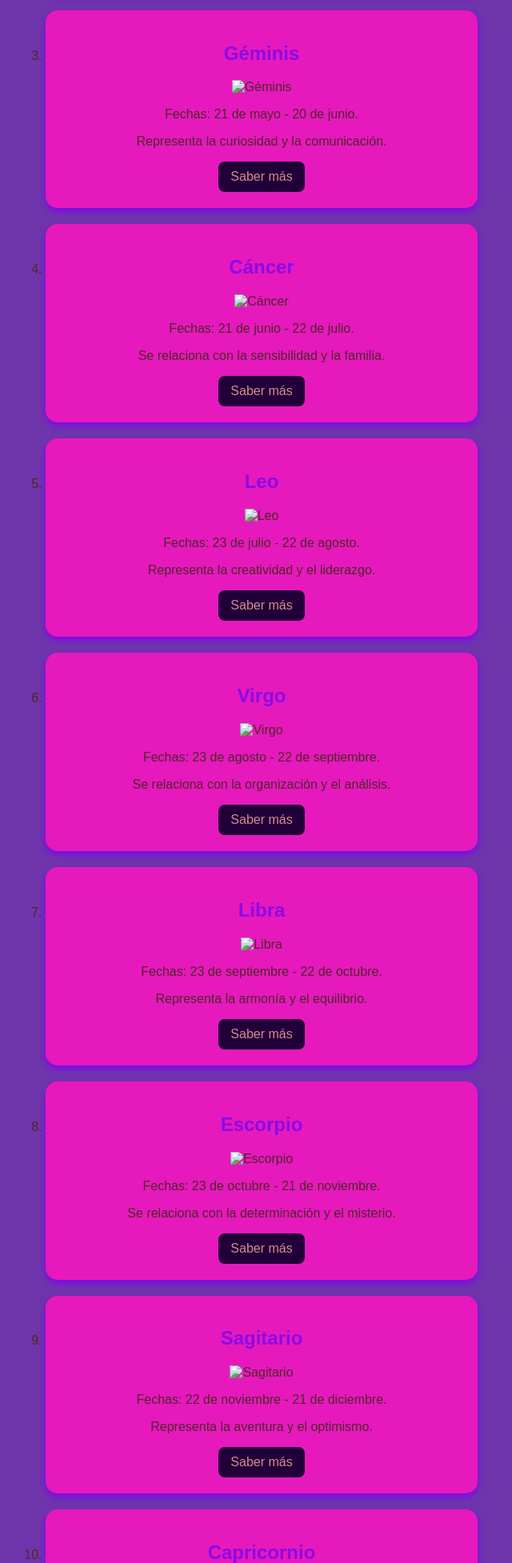
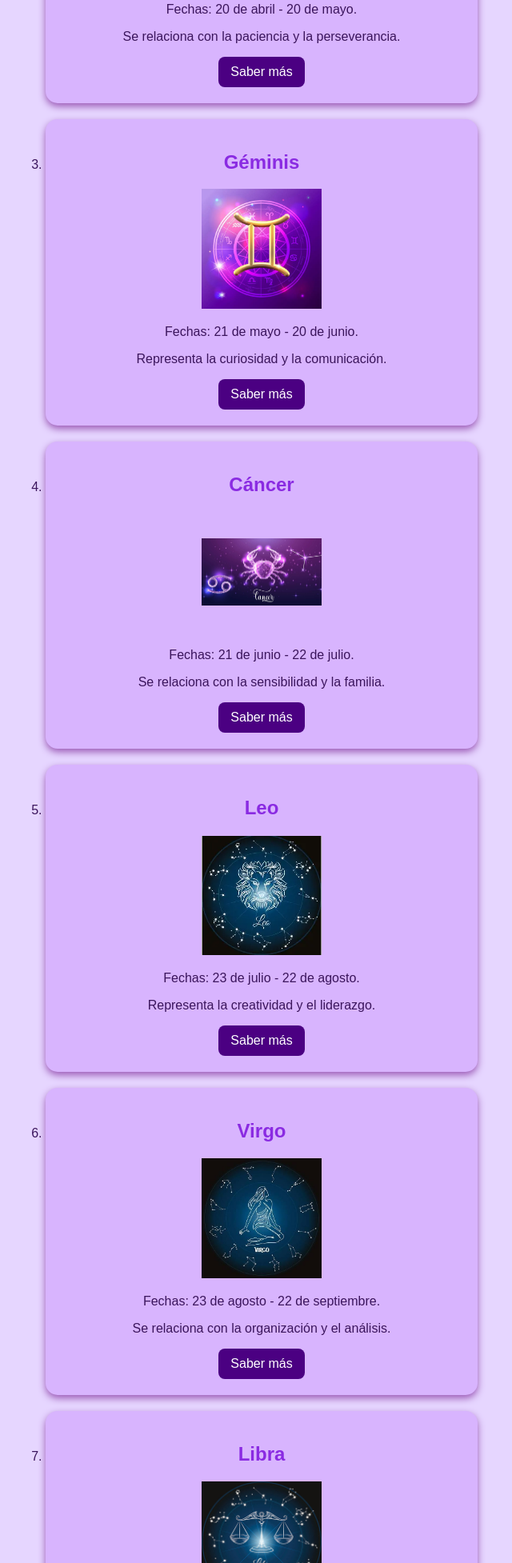
Before and after one commit to enriquecruztn-arch/p14zodiacal, a plain HTML site: page index.html in a window 1280 px wide. Shown: the part 846-2800 px from the top of the page at 80% size, without its empty margins (313-953 px from the left). Drawn offline with Linux system fonts and the light colour scheme; files whose address does not match are found by name.

Commit message:
Agregar imágenes de signos zodiacales y actualizar rutas en index.html; modificar estilos en stylee.css

```diff
--- a/index.html
+++ b/index.html
@@ -22,7 +22,7 @@
 
         <li>
             <h2>Tauro </h2>
-            <img src="" alt="Tauro" width="150">
+            <img src="c:\Users\TZAMN CRUZ\Documents\p14zodiacal\p14zodiacal\tauro.jpg" alt="Tauro" width="150">
             <p>Fechas: 20 de abril - 20 de mayo.</p>
             <p>Se relaciona con la paciencia y la perseverancia.</p>
             <a href="https://es.wikipedia.org/wiki/Tauro_(astrolog%C3%ADa)">Saber más</a>
@@ -30,7 +30,7 @@
 
         <li>
             <h2>Géminis </h2>
-            <img src="imagenes/geminis.jpg" alt="Géminis" width="150">
+            <img src="c:\Users\TZAMN CRUZ\Documents\p14zodiacal\p14zodiacal\geminis.jpg" alt="Géminis" width="150">
             <p>Fechas: 21 de mayo - 20 de junio.</p>
             <p>Representa la curiosidad y la comunicación.</p>
             <a href="https://es.wikipedia.org/wiki/G%C3%A9minis_(astrolog%C3%ADa)">Saber más</a>
@@ -38,7 +38,7 @@
 
         <li>
             <h2>Cáncer </h2>
-            <img src="imagenes/cancer.jpg" alt="Cáncer" width="150">
+            <img src="c:\Users\TZAMN CRUZ\Documents\p14zodiacal\p14zodiacal\cancer.jpeg" alt="Cáncer" width="150">
             <p>Fechas: 21 de junio - 22 de julio.</p>
             <p>Se relaciona con la sensibilidad y la familia.</p>
             <a href="https://es.wikipedia.org/wiki/C%C3%A1ncer_(astrolog%C3%ADa)">Saber más</a>
@@ -46,7 +46,7 @@
 
         <li>
             <h2>Leo </h2>
-            <img src="imagenes/leo.jpg" alt="Leo" width="150">
+            <img src="c:\Users\TZAMN CRUZ\Documents\p14zodiacal\p14zodiacal\leo.webp" alt="Leo" width="150">
             <p>Fechas: 23 de julio - 22 de agosto.</p>
             <p>Representa la creatividad y el liderazgo.</p>
             <a href="https://es.wikipedia.org/wiki/Leo_(astrolog%C3%ADa)">Saber más</a>
@@ -54,7 +54,7 @@
 
         <li>
             <h2>Virgo </h2>
-            <img src="imagenes/virgo.jpg" alt="Virgo" width="150">
+            <img src="c:\Users\TZAMN CRUZ\Documents\p14zodiacal\p14zodiacal\virgo.jpg" alt="Virgo" width="150">
             <p>Fechas: 23 de agosto - 22 de septiembre.</p>
             <p>Se relaciona con la organización y el análisis.</p>
             <a href="https://es.wikipedia.org/wiki/Virgo_(astrolog%C3%ADa)">Saber más</a>
@@ -62,7 +62,7 @@
 
         <li>
             <h2>Libra </h2>
-            <img src="imagenes/libra.jpg" alt="Libra" width="150">
+            <img src="c:\Users\TZAMN CRUZ\Documents\p14zodiacal\p14zodiacal\libra.jpg" alt="Libra" width="150">
             <p>Fechas: 23 de septiembre - 22 de octubre.</p>
             <p>Representa la armonía y el equilibrio.</p>
             <a href="https://es.wikipedia.org/wiki/Libra_(astrolog%C3%ADa)">Saber más</a>
@@ -70,7 +70,7 @@
 
         <li>
             <h2>Escorpio </h2>
-            <img src="imagenes/escorpio.jpg" alt="Escorpio" width="150">
+            <img src="c:\Users\TZAMN CRUZ\Documents\p14zodiacal\p14zodiacal\scorpio.jpg" alt="Escorpio" width="150">
             <p>Fechas: 23 de octubre - 21 de noviembre.</p>
             <p>Se relaciona con la determinación y el misterio.</p>
             <a href="https://es.wikipedia.org/wiki/Escorpio_(astrolog%C3%ADa)">Saber más</a>
@@ -78,7 +78,7 @@
 
         <li>
             <h2>Sagitario </h2>
-            <img src="imagenes/sagitario.jpg" alt="Sagitario" width="150">
+            <img src="c:\Users\TZAMN CRUZ\Documents\p14zodiacal\p14zodiacal\sagitario.jpg" alt="Sagitario" width="150">
             <p>Fechas: 22 de noviembre - 21 de diciembre.</p>
             <p>Representa la aventura y el optimismo.</p>
             <a href="https://es.wikipedia.org/wiki/Sagitario_(astrolog%C3%ADa)">Saber más</a>
@@ -86,7 +86,7 @@
 
         <li>
             <h2>Capricornio </h2>
-            <img src="imagenes/capricornio.jpg" alt="Capricornio" width="150">
+            <img src="c:\Users\TZAMN CRUZ\Documents\p14zodiacal\p14zodiacal\capricornio.jpg" alt="Capricornio" width="150">
             <p>Fechas: 22 de diciembre - 19 de enero.</p>
             <p>Se relaciona con la disciplina y la responsabilidad.</p>
             <a href="https://es.wikipedia.org/wiki/Capricornio_(astrolog%C3%ADa)">Saber más</a>
@@ -94,7 +94,7 @@
 
         <li>
             <h2>Acuario </h2>
-            <img src="imagenes/acuario.jpg" alt="Acuario" width="150">
+            <img src="c:\Users\TZAMN CRUZ\Documents\p14zodiacal\p14zodiacal\acuario.jpg" alt="Acuario" width="150">
             <p>Fechas: 20 de enero - 18 de febrero.</p>
             <p>Representa la originalidad y la independencia.</p>
             <a href="https://es.wikipedia.org/wiki/Acuario_(astrolog%C3%ADa)">Saber más</a>
@@ -102,7 +102,7 @@
 
         <li>
             <h2>Piscis </h2>
-            <img src="imagenes/piscis.jpg" alt="Piscis" width="150">
+            <img src="c:\Users\TZAMN CRUZ\Documents\p14zodiacal\p14zodiacal\piscis.jpg" alt="Piscis" width="150">
             <p>Fechas: 19 de febrero - 20 de marzo.</p>
             <p>Se relaciona con la imaginación y la sensibilidad.</p>
             <a href="https://es.wikipedia.org/wiki/Piscis_(astrolog%C3%ADa)">Saber más</a>
--- a/stylee.css
+++ b/stylee.css
@@ -1,20 +1,20 @@
 body {
     font-family: Arial, sans-serif;
-    background-color: #6e36aa;
-    color: #4f2727;
+    background-color: #E6D6FF;
+    color: #3B155C;
     margin: 0;
     text-align: center;
 }
 
 h1 {
-    background-color: #6a0dad;
+    background-color: #6A0DAD;
     color: white;
     padding: 30px;
     margin: 0;
 }
 
 h2 {
-    color: #8a0ce4;
+    color: #8A2BE2;
 }
 
 ol {
@@ -22,12 +22,13 @@ ol {
 }
 
 li {
-    background-color: rgb(230, 25, 189);
+    background-color: #D8B4FE;
+    color: #3B155C;
     margin: 20px auto;
     padding: 20px;
     border-radius: 15px;
     max-width: 500px;
-    box-shadow: 0 4px 10px #8103ef;
+    box-shadow: 0 4px 10px #9B59B6;
 }
 
 img {
@@ -38,19 +39,19 @@ img {
 
 a {
     display: inline-block;
-    background-color: #210039;
-    color: rgb(216, 140, 140);
+    background-color: #4B0082;
+    color: white;
     text-decoration: none;
     padding: 10px 15px;
     border-radius: 8px;
 }
 
 a:hover {
-    background-color: #6c3881;
+    background-color: #9370DB;
 }
 
 footer {
-    background-color: #6a0dad;
-    color: rgb(91, 81, 81);
+    background-color: #6A0DAD;
+    color: white;
     padding: 15px;
 }
```
Also changed, not shown: acuario.jpg (added), cancer.jpeg (added), capricornio.jpg (added), geminis.jpg (added), leo.webp (added), libra.jpg (added), piscis.jpg (added), sagitario.jpg (added), scorpio.jpg (added), tauro.jpg (added), virgo.jpg (added).
